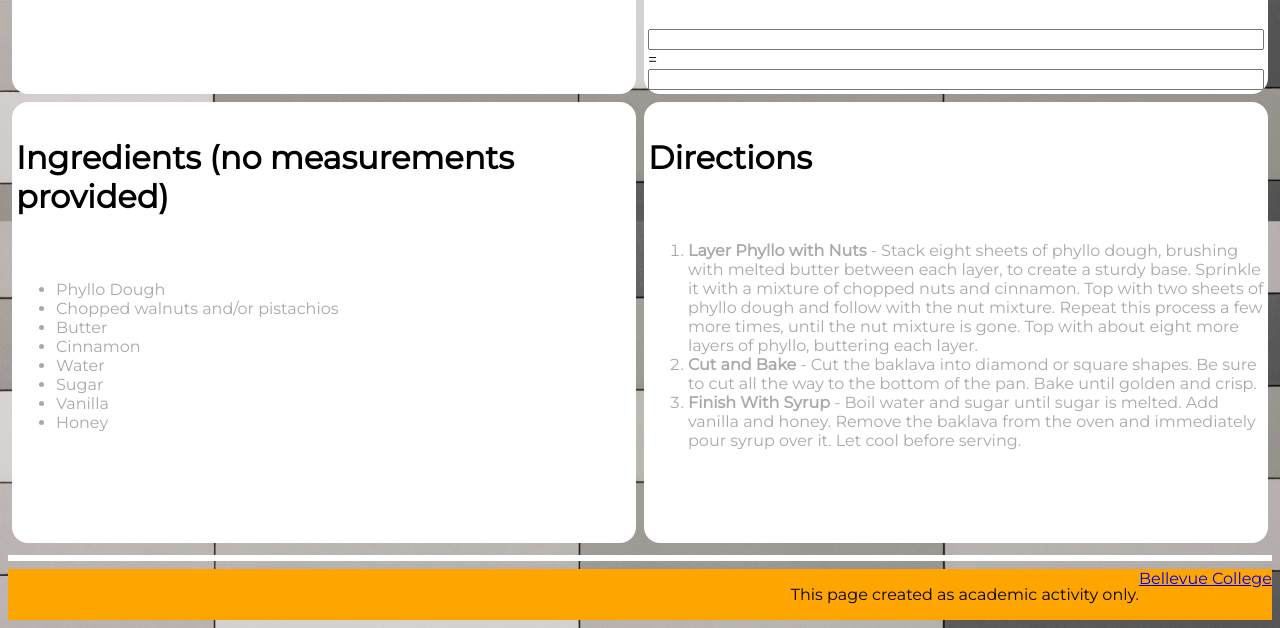
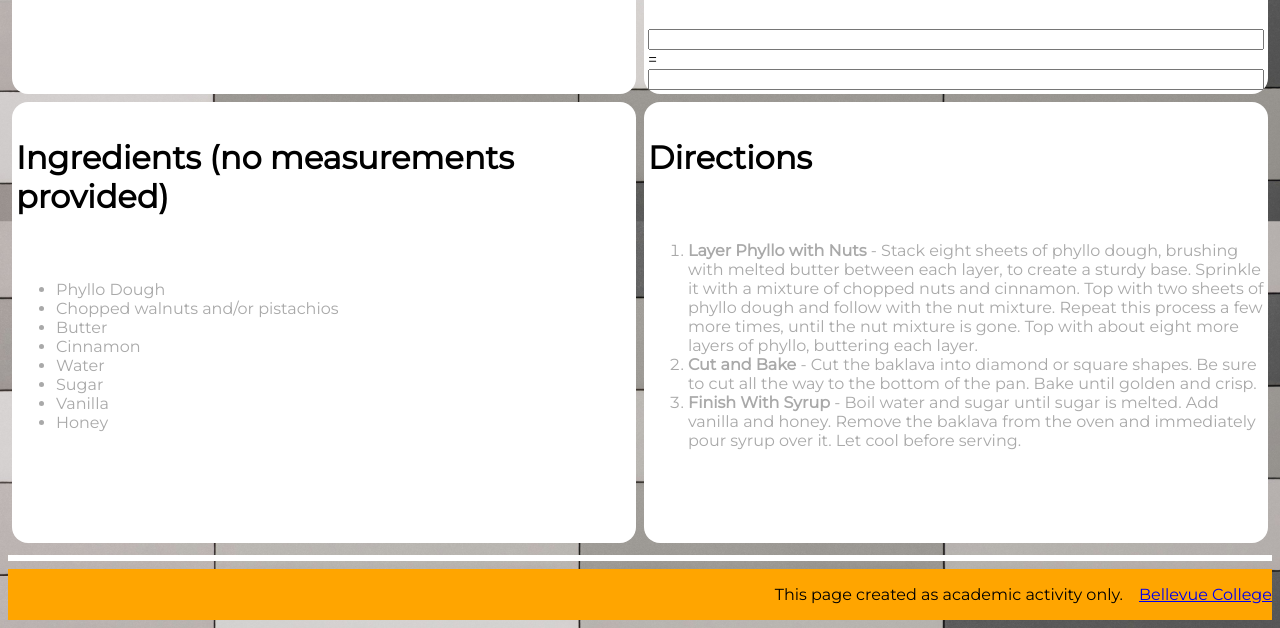
Before and after one commit to vsevolod-bokov/CodingAssignment4, a plain HTML site: page html/vsevolod-bokov-baklava-recipe.html in a window 1280 px wide. Shown: the part 632-1260 px from the top of the page. Drawn offline with Linux system fonts and the light colour scheme.

Commit message:
Update vsevolod-bokov-recipe.css

```diff
--- a/css/vsevolod-bokov-recipe.css
+++ b/css/vsevolod-bokov-recipe.css
@@ -82,8 +82,9 @@ border: 3px solid white;
 }
 div.disclaimer {
     display: flex;
+    align-items: center;
     justify-content: flex-end;
-
+    column-gap: 1rem;
     background-color:orange;
 }
 
```
